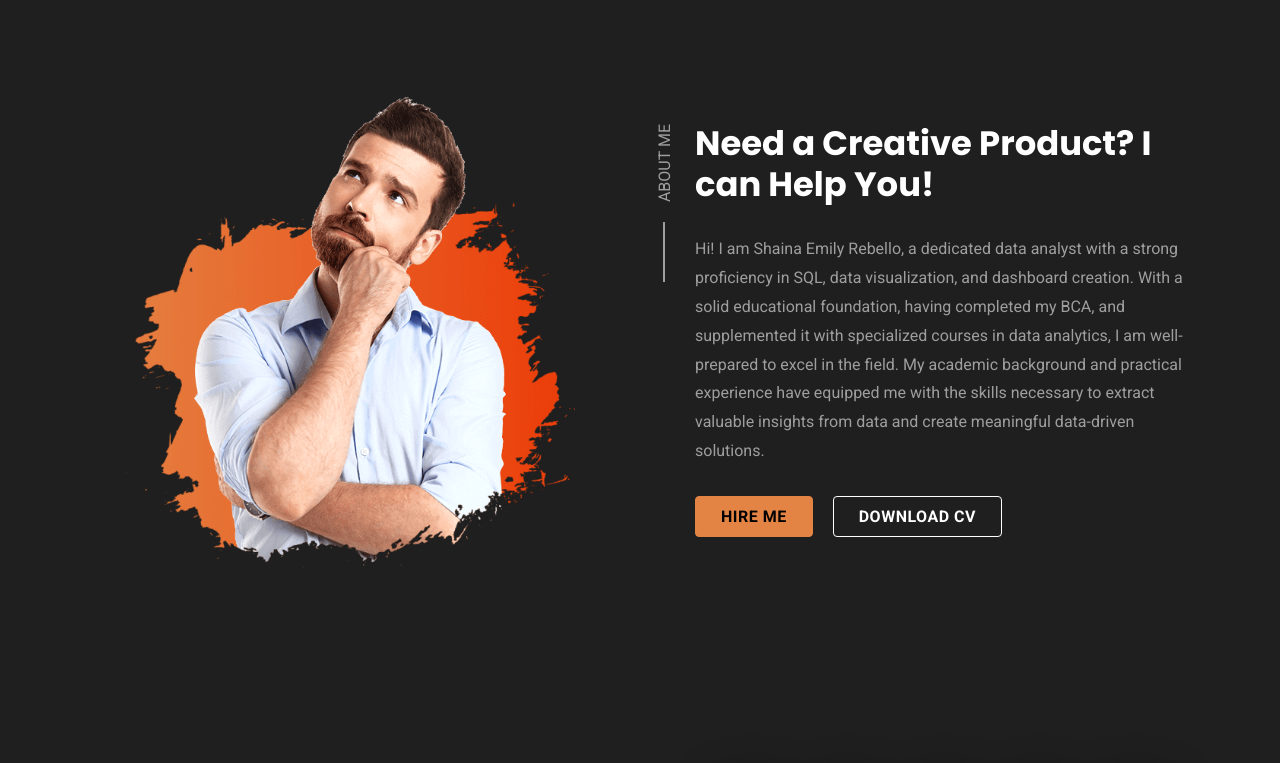
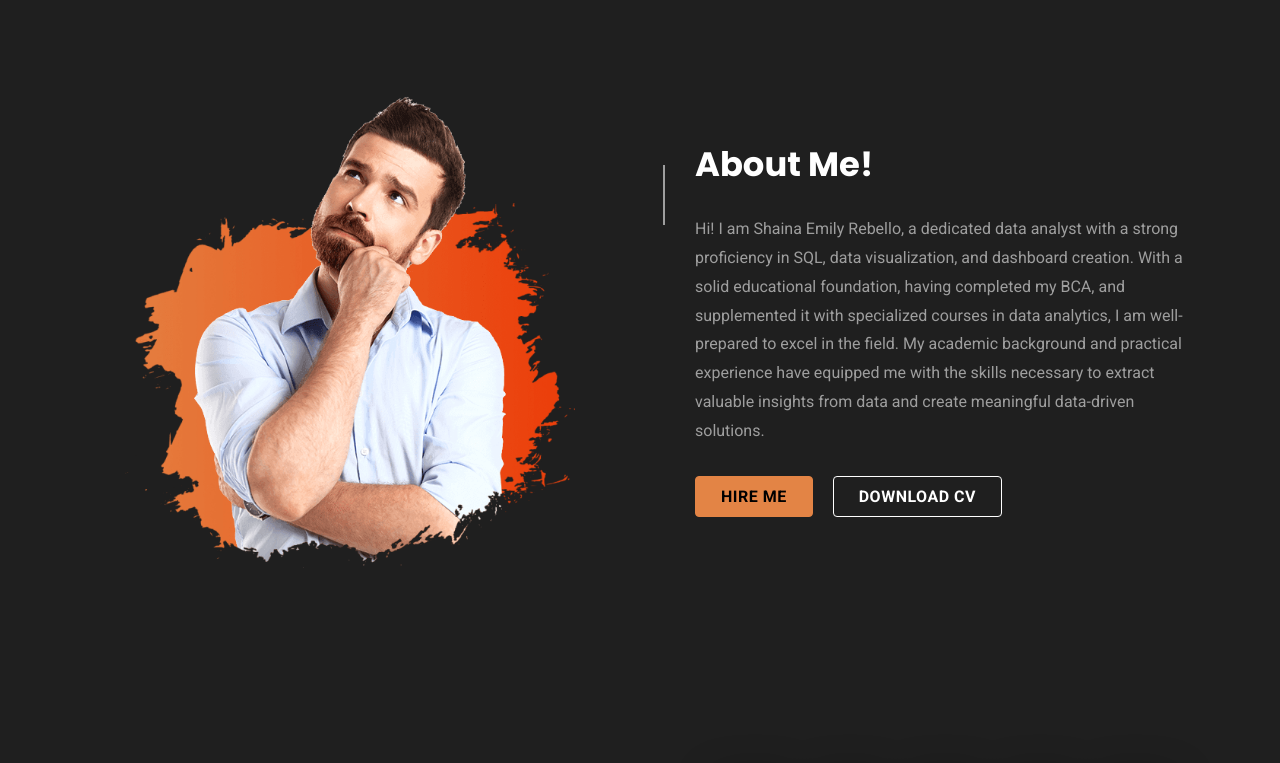
Before and after one commit to rebello03/rebello03.github.io, a plain HTML site: page index.html in a window 1280 px wide. Shown: the part 1240-2003 px from the top of the page. Drawn offline with nearby package versions, Linux system fonts and the light colour scheme; a web font is replaced by a local one.

Commit message:
Update index.html

```diff
--- a/index.html
+++ b/index.html
@@ -231,9 +231,9 @@
 
         <div class="about-content section-content">
 
-          <p class="section-subtitle">About me</p>
+          <p class="section-subtitle"></p>
 
-          <h2 class="h3 section-title">Need a Creative Product? I can Help You!</h2>
+          <h2 class="h3 section-title">About Me!</h2>
 
           <p class="section-text">
             Hi!
```
